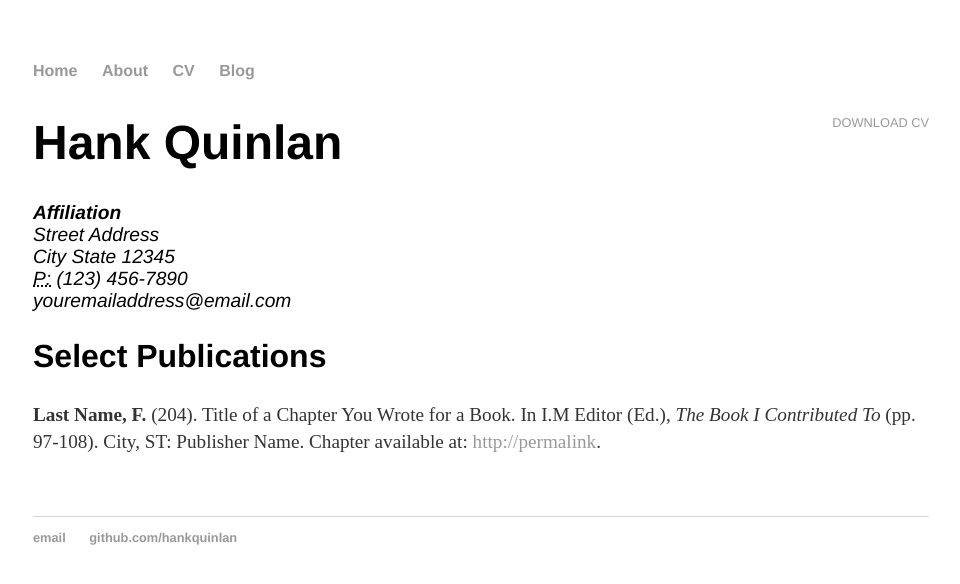
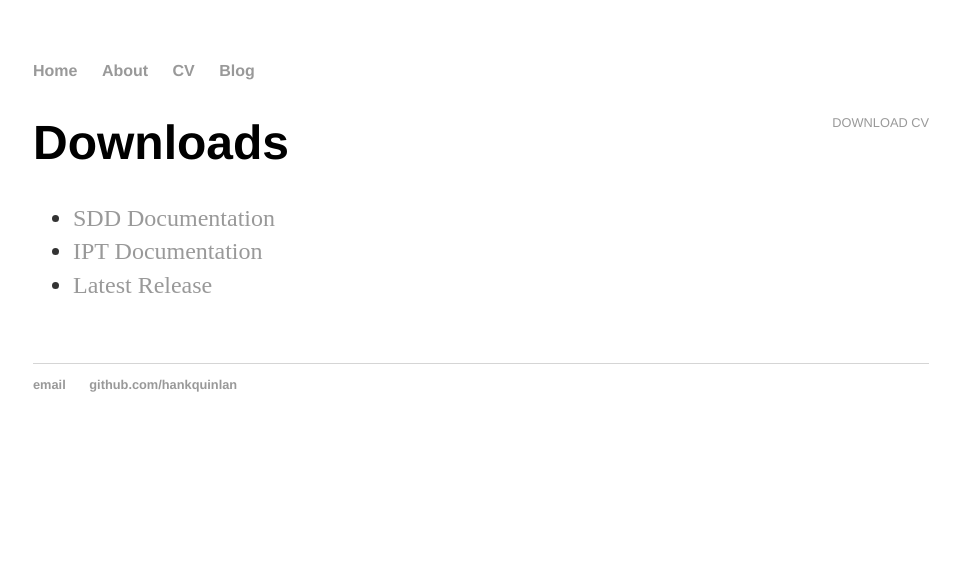
Before and after one commit to Kpaiy/submana.github.io, a Jekyll site: the page built from cv/index.html, in a window 1280 px wide. Shown: the top 584 px of the page, without its empty margins (159-1119 px from the left). Built offline with Jekyll 4.4.1, drawn with Linux system fonts in a browser that asks for light colours.

Commit message:
Update index.html

```diff
--- a/cv/index.html
+++ b/cv/index.html
@@ -1,22 +1,16 @@
 ---
 layout: default
-title: CV of Your Name
+title: Tiffany - Downloads
 ---
 
 	<div class="cv">
-		<a href="#" class="download" title="Download CV as PDF">Download CV</a>
-					<h1>Hank Quinlan</h1>
-					<address>
-					<strong>Affiliation</strong><br>
-					Street Address<br>
-					City State 12345<br>
-					<abbr title="phone">P:</abbr> (123) 456-7890<br>
-					<span class="obfuscate">youremailaddress@email.com</span>
-					</address>
+		<a href="https://github.com/SubMana" class="download" title="Visit My Github!">Download CV</a>
+					<h1>Downloads</h1>
 
-					<h2>Select Publications</h2>
-
-					<p><strong>Last Name, F.</strong> (204). Title of a Chapter You Wrote for a Book. In I.M Editor (Ed.), <em>The Book I Contributed To</em> (pp. 97-108). City, ST: Publisher Name. Chapter available at: <a href="#">http://permalink</a>.
-
+			<ul class="contacts">
+				<li><a href="#">SDD Documentation</a></li>
+				<li><a href="#">IPT Documentation</a></li>
+				<li><a href="https://github.com/SubMana/Tiffany/releases">Latest Release</a></li>
+				</ul>
 
 	</div>
```
